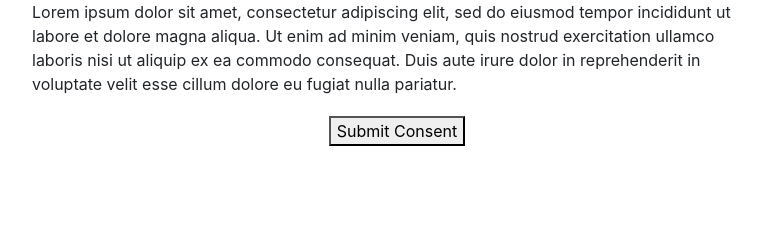
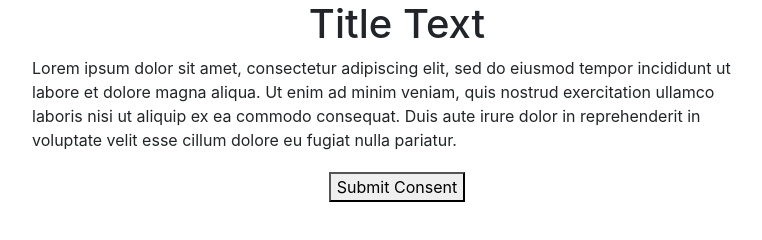
Before and after one commit to DaveFerBear/tech_art_consent_page, a plain HTML site: page index.html in a window 1280 px wide. Shown: the whole page, without its empty margins (243-1005 px from the left). Drawn offline with nearby package versions, Linux system fonts and the light colour scheme.

Commit message:
Added title text.

```diff
--- a/index.html
+++ b/index.html
@@ -15,6 +15,9 @@
 
 <body>
     <div class="container">
+        <div class="row justify-content-center">
+            <h1>Title Text</h1>
+        </div>
         <div class="row justify-content-center">
             <div class="col col-8">
                 Lorem ipsum dolor sit amet, consectetur adipiscing elit, sed do eiusmod tempor incididunt ut labore et
```
